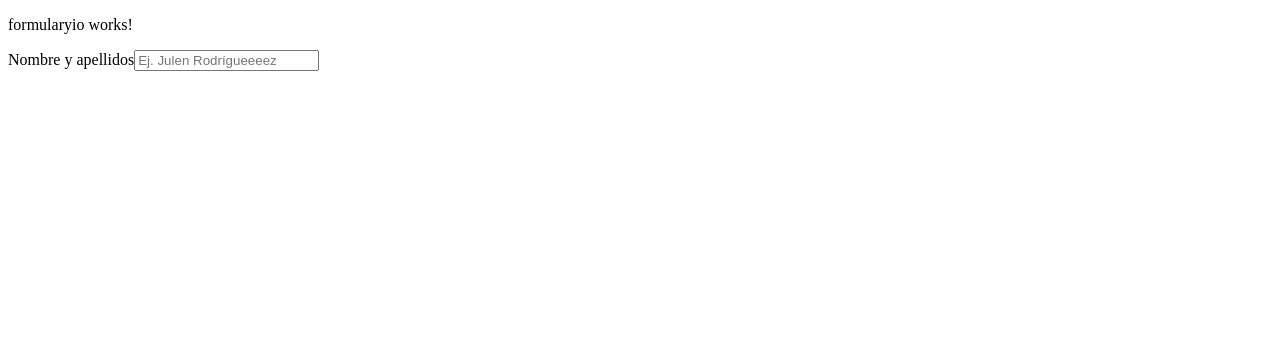
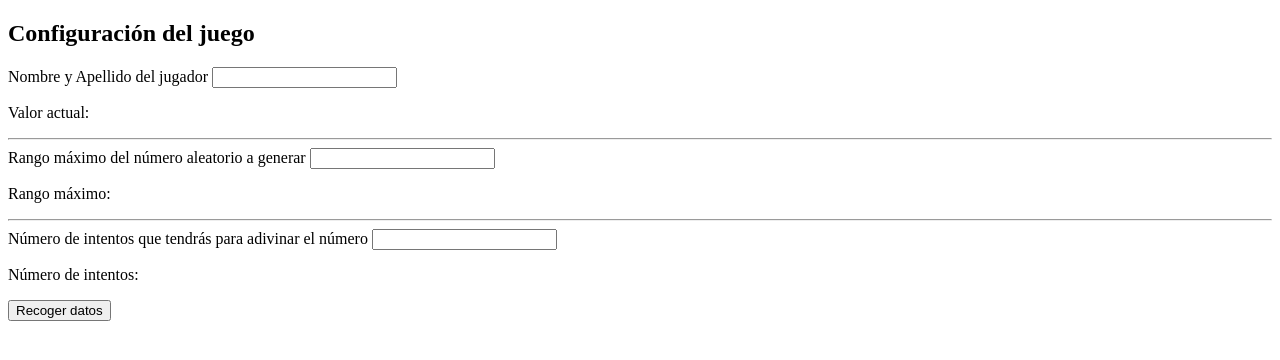
Before and after one commit to JulenBirtIkaslea/Juego-de-Adivinacion2, an Angular app in the folder JuegoAdivinanza/: page / in a window 1280 px wide. Shown: the top 360 px of the page. Built offline with nearby package versions, Linux system fonts and the light colour scheme.

Commit message:
Boton Creado

```diff
--- a/JuegoAdivinanza/src/app/formulario/formulario.html
+++ b/JuegoAdivinanza/src/app/formulario/formulario.html
@@ -1,9 +1,50 @@
-<p>formularyio works!</p>
-<label for="nombre">Nombre y apellidos</label>
-<input
-  id="nombre"
-  name="nombre"
-  type="text"
-  placeholder="Ej. Julen Rodrígueeeez"
-  required
-/>
+<!-- Campo 1 -->
+<h2>Configuración del juego</h2>
+
+<label>
+  Nombre y Apellido del jugador
+  <input type="text" [(ngModel)]="fullName" name="fullName" />
+</label>
+
+<p>Valor actual: {{ fullName }}</p>
+
+<!-- Texto oculto -->
+<small *ngIf="nameError" style="color: red;">
+  El nombre no puede estar vacío
+</small>
+
+<hr />
+
+<!-- Campo 2 -->
+<label>
+  Rango máximo del número aleatorio a generar
+  <input type="number" [(ngModel)]="maxRange" name="maxRange" />
+</label>
+
+<p>Rango máximo: {{ maxRange }}</p>
+
+<!-- Texto oculto -->
+<small *ngIf="rangeError" style="color: red;">
+  El rango introducido no es válido
+</small>
+
+<hr />
+
+
+<!-- Campo 3 -->
+<label>
+  Número de intentos que tendrás para adivinar el número
+  <input type="number" [(ngModel)]="maxAttempts" name="maxAttempts" />
+</label>
+
+<p>Número de intentos: {{ maxAttempts }}</p>
+
+<!-- Texto oculto -->
+<small *ngIf="attemptsError" style="color: red;">
+  El número de intentos no es válido
+</small>
+
+<!--Botón de recogida de datos -->
+<button type="button" (click)="recogerDatos()">
+  Recoger datos
+</button>
--- a/JuegoAdivinanza/src/app/formulario/formulario.ts
+++ b/JuegoAdivinanza/src/app/formulario/formulario.ts
@@ -1,6 +1,7 @@
 import { Component } from '@angular/core';
 import { FormsModule, NgForm  } from '@angular/forms';
 import { CommonModule } from '@angular/common';
+import { Configuracion } from '../models/configuracion.model';
 
 @Component({
   selector: 'app-formulario',
@@ -10,4 +11,33 @@ import { CommonModule } from '@angular/common';
 })
 export class Formulario {
 
+  // Datos del formulario
+  fullName = '';
+
+  // Campo 2: rango máximo del número aleatorio
+  maxRange: number | null = null;
+
+  // Campo 3
+  maxAttempts: number | null = null;
+
+  // Feedback
+  nameError = false;
+  rangeError = false;
+  attemptsError = false;
+
+  //Objeto Configuracion que se creará al pulsar el botón
+  configuracion: Configuracion | null = null;
+
+  //Método que se ejecuta al pulsar "Recoger datos"
+  recogerDatos() {
+  // Crear el objeto Configuracion usando la class
+  this.configuracion = new Configuracion(
+  this.fullName,
+  this.maxRange,
+  this.maxAttempts
+  );
+
+  //Comprobación por consola (opcional)
+  console.log('Configuración creada:', this.configuracion);
 }
+}
--- /dev/null
+++ b/JuegoAdivinanza/src/app/models/configuracion.model.ts
@@ -0,0 +1,7 @@
+export class Configuracion {
+  constructor(
+    public fullName: string,
+    public maxRange: number | null,
+    public maxAttempts: number | null
+  ) {}
+}
```
